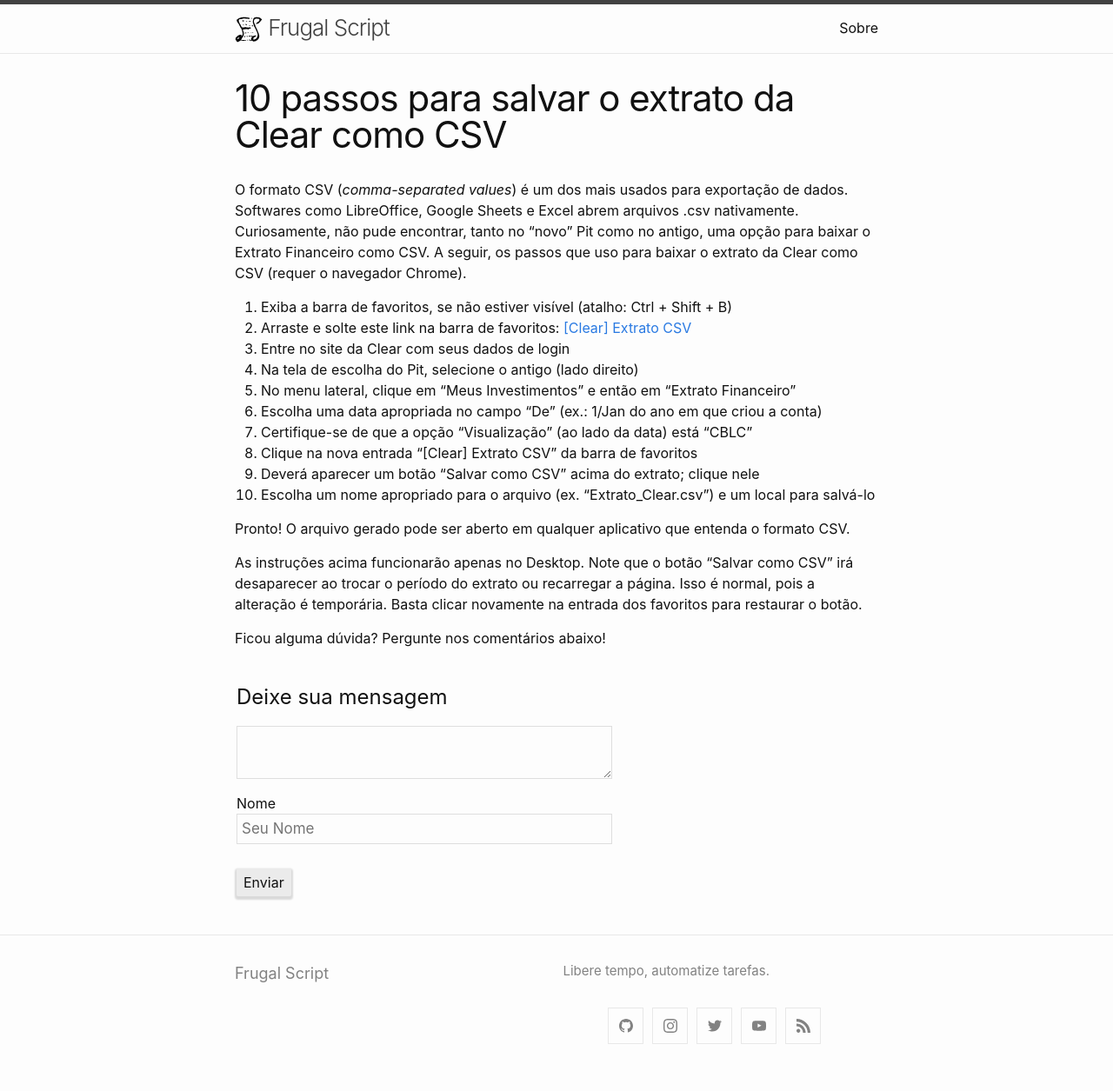
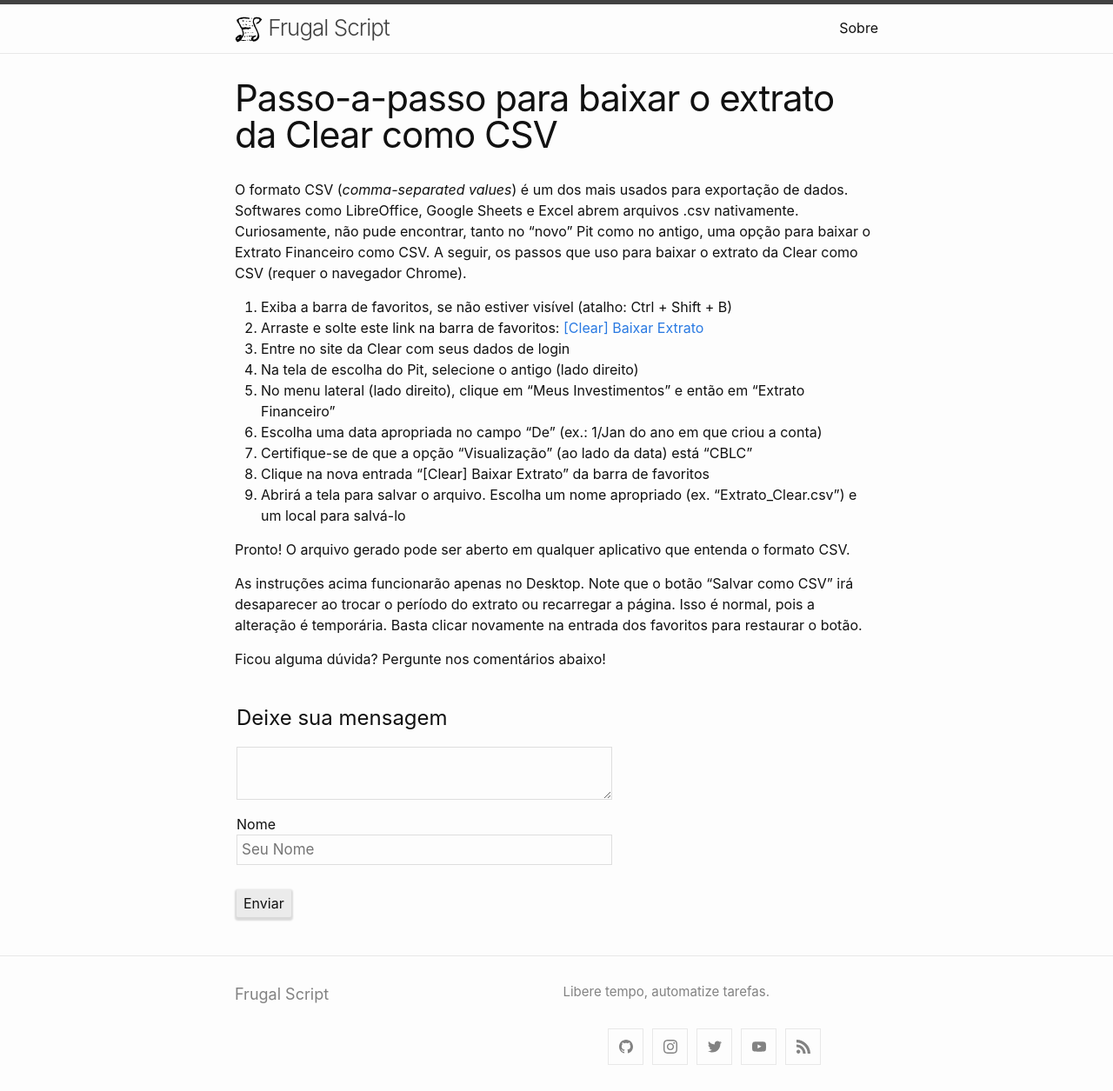
Before and after one commit to lizardo/frugal-script, a Jekyll site: the page built from _posts/2020-07-26-passos-para-salvar-extrato-da-clear-como-csv.md, in a window 1280 px wide. Shown: the whole page at 87% size. Built offline with Jekyll 4.4.1, drawn with Linux system fonts in a browser that asks for light colours; nearby versions of some CDN libraries; before the commit the page ends 1231 px from its top, so only the background shows below that.

Commit message:
Update post from 2020-07-26

```diff
--- a/_posts/2020-07-26-passos-para-salvar-extrato-da-clear-como-csv.md
+++ b/_posts/2020-07-26-passos-para-salvar-extrato-da-clear-como-csv.md
@@ -1,6 +1,6 @@
 ---
 layout: post
-title: "10 passos para salvar o extrato da Clear como CSV"
+title: "Passo-a-passo para baixar o extrato da Clear como CSV"
 comments: true
 ---
 
@@ -11,15 +11,15 @@ antigo, uma opção para baixar o Extrato Financeiro como CSV. A seguir, os
 passos que uso para baixar o extrato da Clear como CSV (requer o navegador Chrome).
 
 1. Exiba a barra de favoritos, se não estiver visível (atalho: Ctrl + Shift + B)
-1. Arraste e solte este link na barra de favoritos: <a href="javascript:$('<button type=button>').text('Salvar como CSV').insertBefore($('#statement_container table:first')).click(() => window.open('data:text/csv;base64,' + window.btoa(unescape(encodeURIComponent($('#statement_container table:first').find('td').toArray().map(c => c.innerText).join(';') + '\n' + $('#statement_container table:last').find('tr').toArray().map(r => $(r).find('td').toArray().map(c => c.innerText).join(';')).join('\n') + '\n')))));">[Clear] Extrato CSV</a>
+1. Arraste e solte este link na barra de favoritos: <a href="javascript:window.open('data:text/csv;base64,' + window.btoa(unescape(encodeURIComponent($('#statement_container table:first').find('td').toArray().map(c => c.innerText).join(';') + '\n' + $('#statement_container table:last').find('tr').toArray().map(r => $(r).find('td').toArray().map(c => c.innerText).join(';')).join('\n') + '\n'))))">[Clear] Baixar Extrato</a>
 1. Entre no site da Clear com seus dados de login
 1. Na tela de escolha do Pit, selecione o antigo (lado direito)
-1. No menu lateral, clique em "Meus Investimentos" e então em "Extrato Financeiro"
+1. No menu lateral (lado direito), clique em "Meus Investimentos" e então em "Extrato Financeiro"
 1. Escolha uma data apropriada no campo "De" (ex.: 1/Jan do ano em que criou a conta)
 1. Certifique-se de que a opção "Visualização" (ao lado da data) está "CBLC"
-1. Clique na nova entrada "[Clear] Extrato CSV" da barra de favoritos
-1. Deverá aparecer um botão "Salvar como CSV" acima do extrato; clique nele
-1. Escolha um nome apropriado para o arquivo (ex. "Extrato_Clear.csv") e um local para salvá-lo
+1. Clique na nova entrada "[Clear] Baixar Extrato" da barra de favoritos
+1. Abrirá a tela para salvar o arquivo. Escolha um nome apropriado (ex.
+   "Extrato_Clear.csv") e um local para salvá-lo
 
 Pronto! O arquivo gerado pode ser aberto em qualquer aplicativo que entenda o
 formato CSV.
```
